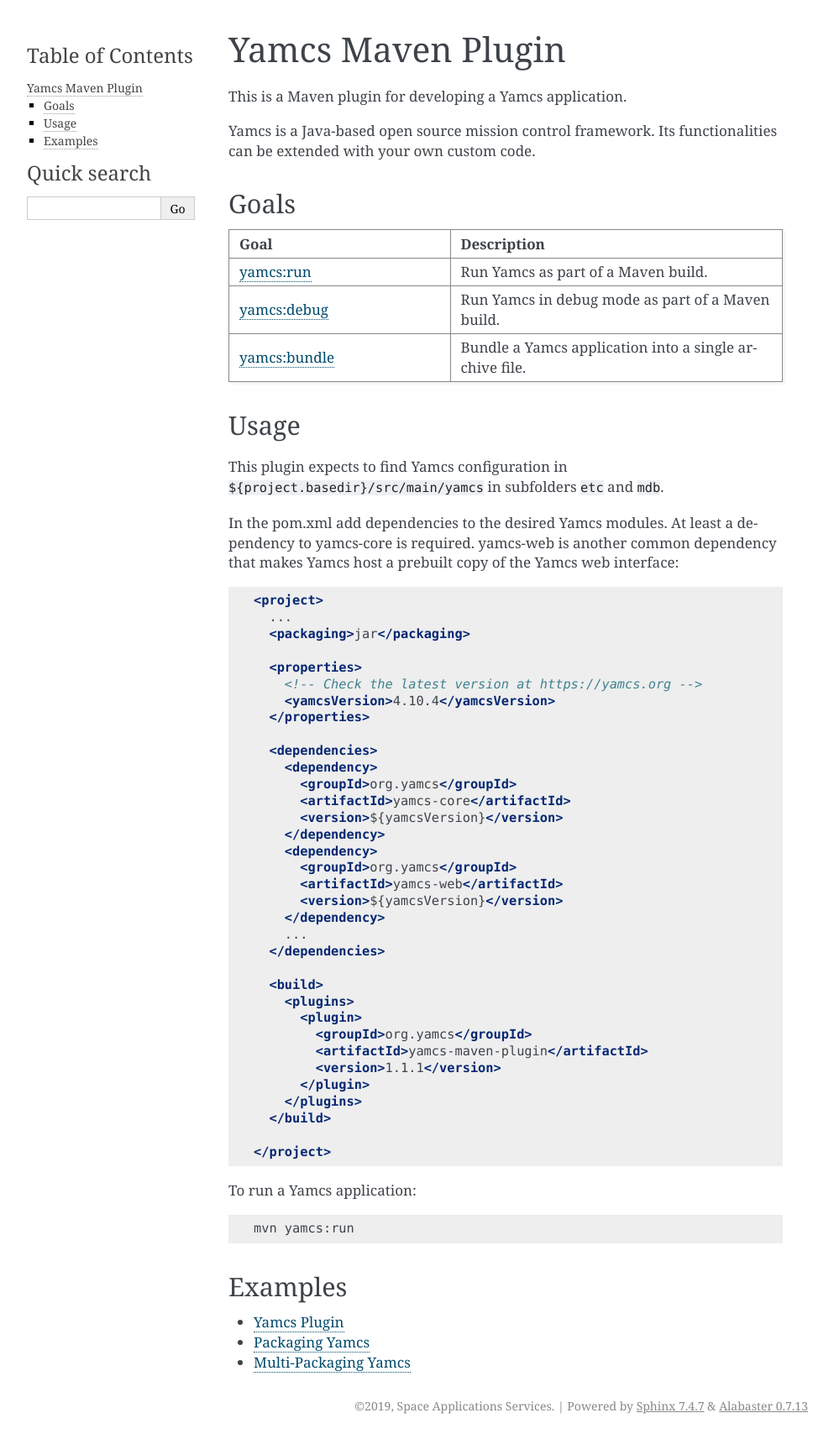
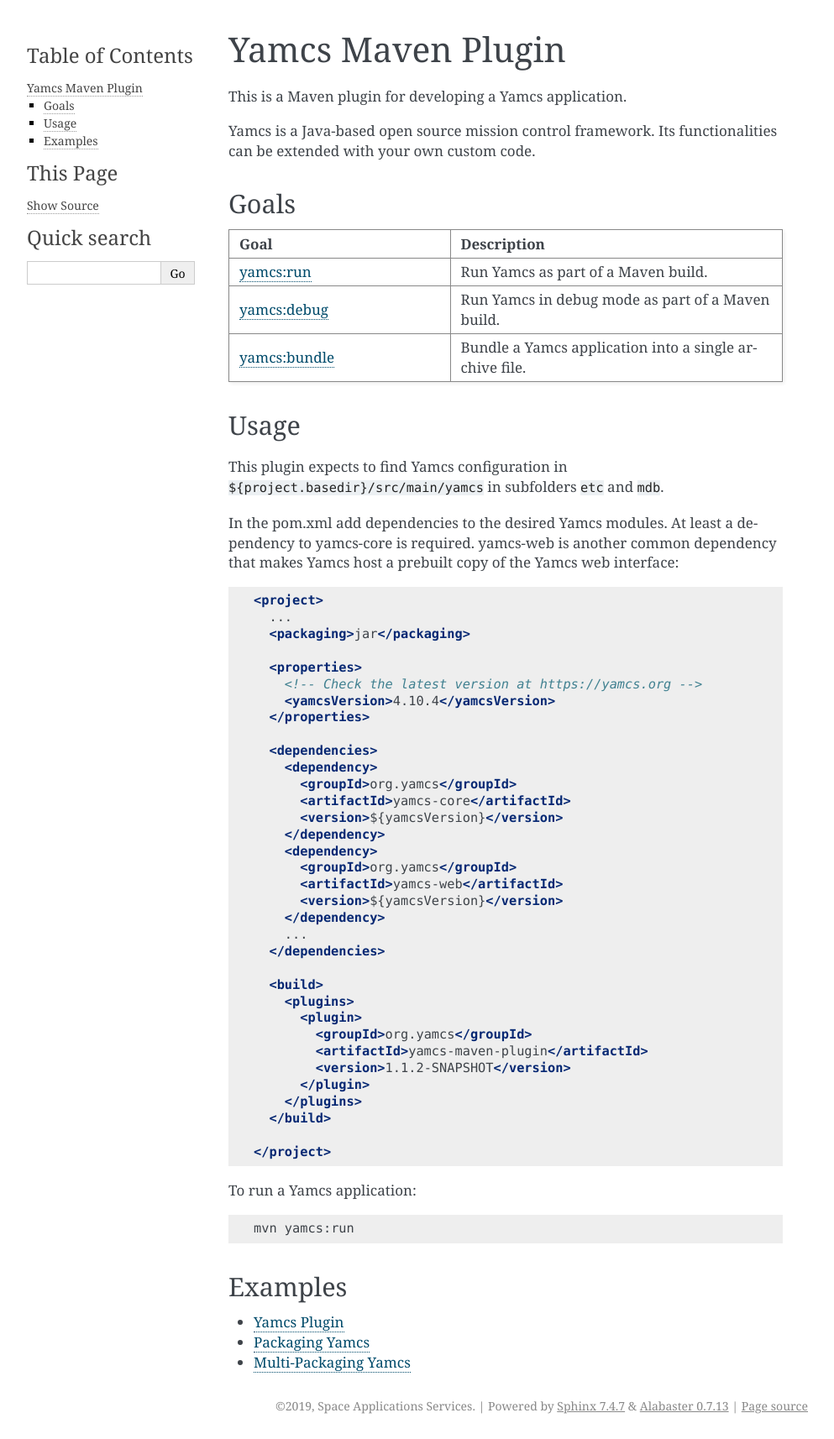
Before and after one commit to yamcs/yamcs-maven-plugin, a Sphinx documentation site: the page built from docs/index.rst, in a window 1280 px wide. Shown: the whole page at 84% size, without its empty margins (148-1141 px from the left). Built offline with Sphinx 7.4.7, drawn with Linux system fonts in a browser that asks for light colours.

Commit message:
Connect versions in docs with pom.xml

```diff
--- a/docs/conf.py
+++ b/docs/conf.py
@@ -1,66 +1,30 @@
-# -*- coding: utf-8 -*-
+from xml.etree import ElementTree as ET
 
-project = u''
+# Read the latest Yamcs versions from the Maven pom.xml
+tree = ET.ElementTree()
+tree.parse('../pom.xml')
+plugin_version_el = tree.getroot().find('{http://maven.apache.org/POM/4.0.0}version')
+properties_el = tree.getroot().find('{http://maven.apache.org/POM/4.0.0}properties')
+yamcs_version_el = properties_el.find('{http://maven.apache.org/POM/4.0.0}yamcsVersion')
+
+# Configure Sphinx
+project = u'yamcs-maven-plugin'
 copyright = u'2019, Space Applications Services'
 author = u'Yamcs Team'
-
-from xml.etree import ElementTree as ET
-
-ET.register_namespace('', 'http://maven.apache.org/POM/4.0.0')
-tree = ET.ElementTree()
-tree.parse('../pom.xml')
-p = tree.getroot().find('{http://maven.apache.org/POM/4.0.0}version')
-
-# The short X.Y version
-version = p.text
-
-# The full version, including alpha/beta/rc tags
-release = version
-
-extensions = [
-    'sphinxcontrib.fulltoc',
-]
-
-# Add any paths that contain templates here, relative to this directory.
-#templates_path = ['_templates']
-
-# The suffix(es) of source filenames.
-# You can specify multiple suffix as a list of string:
-#
-# source_suffix = ['.rst', '.md']
+version = plugin_version_el.text # The short X.Y version
+release = version  # The full version, including alpha/beta/rc tags
+extensions = ['sphinxcontrib.fulltoc']
 source_suffix = '.rst'
-
-# The language for content autogenerated by Sphinx. Refer to documentation
-# for a list of supported languages.
-#
-# This is also used if you do content translation via gettext catalogs.
-# Usually you set "language" from the command line for these cases.
 language = None
-
-# List of patterns, relative to source directory, that match files and
-# directories to ignore when looking for source files.
-# This pattern also affects html_static_path and html_extra_path .
 exclude_patterns = [u'_build', 'Thumbs.db', '.DS_Store']
-
-# The name of the Pygments (syntax highlighting) style to use.
 pygments_style = 'sphinx'
 
-# The theme to use for HTML and HTML Help pages.  See the documentation for
-# a list of builtin themes.
-#
-#html_theme = 'nature'
+# Brute-force replacer for substituting properties even in source code blocks
+def handlebar_replacer(app, docname, source):
+    result = source[0]
+    result = result.replace('{{ YAMCS_PLUGIN_VERSION }}', plugin_version_el.text)
+    result = result.replace('{{ YAMCS_VERSION }}', yamcs_version_el.text)
+    source[0] = result
 
-# Theme options are theme-specific and customize the look and feel of a theme
-# further.  For a list of options available for each theme, see the
-# documentation.
-#
-html_theme_options = {
-    'sidebarwidth': '300px',
-}
-
-# Add any paths that contain custom static files (such as style sheets) here,
-# relative to this directory. They are copied after the builtin static files,
-# so a file named "default.css" will overwrite the builtin "default.css".
-#html_static_path = ['_static']
-
-html_show_sourcelink = False
+def setup(app):
+   app.connect('source-read', handlebar_replacer)
--- a/docs/examples/multi.rst
+++ b/docs/examples/multi.rst
@@ -14,7 +14,7 @@
 
       <properties>
         <!-- Check the latest version at https://yamcs.org -->
-        <yamcsVersion>4.10.4</yamcsVersion>
+        <yamcsVersion>{{ YAMCS_VERSION }}</yamcsVersion>
       </properties>
 
       <dependencies>
@@ -35,7 +35,7 @@
           <plugin>
             <groupId>org.yamcs</groupId>
             <artifactId>yamcs-maven-plugin</artifactId>
-            <version>1.1.1</version>
+            <version>{{ YAMCS_PLUGIN_VERSION }}</version>
             <executions>
               <execution>
                 <id>bundle-yamcs1</id>
--- a/docs/examples/packaging.rst
+++ b/docs/examples/packaging.rst
@@ -13,7 +13,7 @@
 
       <properties>
         <!-- Check the latest version at https://yamcs.org -->
-        <yamcsVersion>4.10.4</yamcsVersion>
+        <yamcsVersion>{{ YAMCS_VERSION }}</yamcsVersion>
       </properties>
 
       <dependencies>
@@ -34,7 +34,7 @@
           <plugin>
             <groupId>org.yamcs</groupId>
             <artifactId>yamcs-maven-plugin</artifactId>
-            <version>1.1.1</version>
+            <version>{{ YAMCS_PLUGIN_VERSION }}</version>
             <executions>
               <execution>
                 <id>bundle-yamcs</id>
--- a/docs/examples/plugin.rst
+++ b/docs/examples/plugin.rst
@@ -19,7 +19,7 @@
 
       <properties>
         <!-- Check the latest version at https://yamcs.org -->
-        <yamcsVersion>4.10.4</yamcsVersion>
+        <yamcsVersion>{{ YAMCS_VERSION }}</yamcsVersion>
         <project.build.sourceEncoding>UTF-8</project.build.sourceEncoding>
       </properties>
 
@@ -51,7 +51,7 @@
           <plugin>
             <groupId>org.yamcs</groupId>
             <artifactId>yamcs-maven-plugin</artifactId>
-            <version>1.1.1</version>
+            <version>{{ YAMCS_PLUGIN_VERSION }}</version>
           </plugin>
         </plugins>
       </build>
--- a/docs/index.rst
+++ b/docs/index.rst
@@ -38,7 +38,7 @@
 
       <properties>
         <!-- Check the latest version at https://yamcs.org -->
-        <yamcsVersion>4.10.4</yamcsVersion>
+        <yamcsVersion>{{ YAMCS_VERSION }}</yamcsVersion>
       </properties>
 
       <dependencies>
@@ -60,7 +60,7 @@
           <plugin>
             <groupId>org.yamcs</groupId>
             <artifactId>yamcs-maven-plugin</artifactId>
-            <version>1.1.1</version>
+            <version>{{ YAMCS_PLUGIN_VERSION }}</version>
           </plugin>
         </plugins>
       </build>
--- a/pom.xml
+++ b/pom.xml
@@ -38,7 +38,6 @@
     <project.build.sourceEncoding>UTF-8</project.build.sourceEncoding>
     <mavenVersion>3.0.3</mavenVersion>
     <pluginPluginVersion>3.3</pluginPluginVersion>
-    <!-- Only used for fetching wrappers. No need to update this all the time. -->
     <yamcsVersion>4.10.4</yamcsVersion>
   </properties>
 
```
